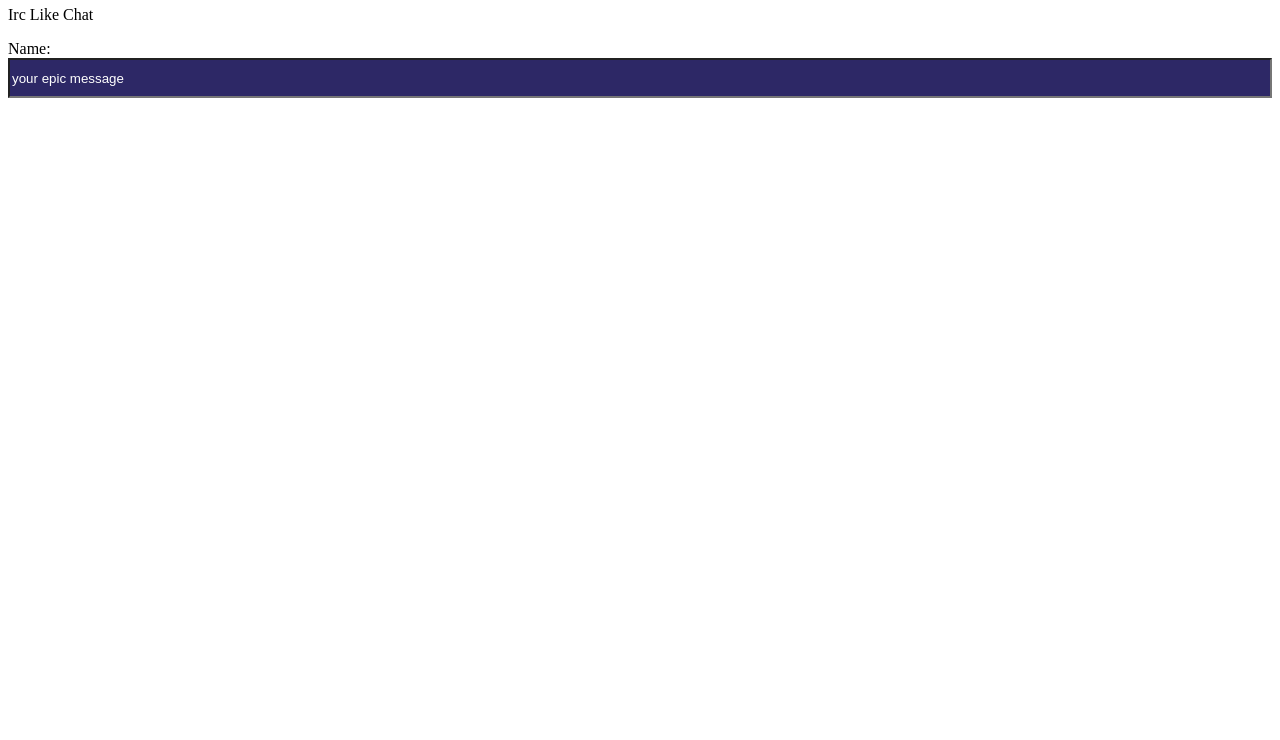
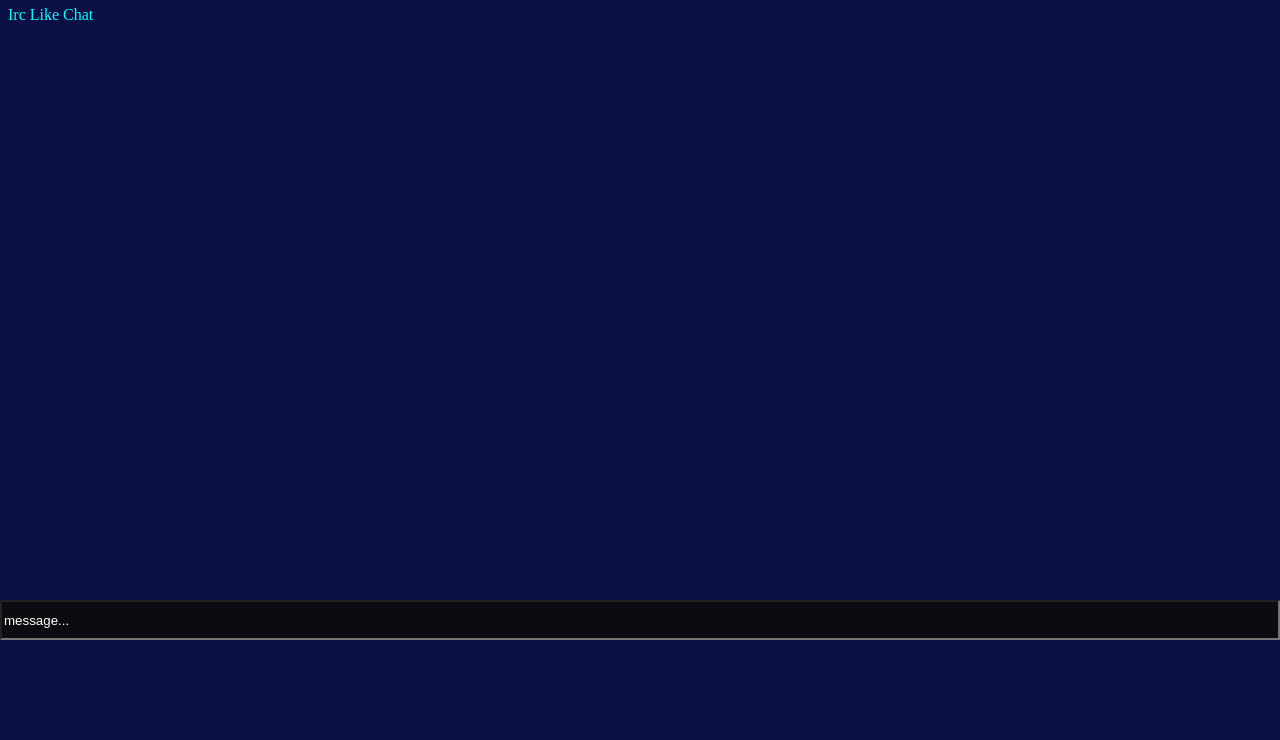
Before and after one commit to relayapp-chat/relay-web, a plain HTML site: page index.html in a window 1280 px wide. Shown: the part 60-800 px from the top of the page. Drawn offline with Linux system fonts and the light colour scheme.

Commit message:
better colors

```diff
--- a/index.html
+++ b/index.html
@@ -1,4 +1,4 @@
- <html>
+<html>
 <div id = "container">
 <head>
   <title>Relay Chat</title>
@@ -8,7 +8,8 @@
 <body>
  <center> <h1>relay-chat</h1> </center>
   <p>Irc Like Chat</p>
-  Name: <input type="text" id="myText" value="your epic message" size="35" maxlength="100">
+  <input type="text" id="textbox" id = "center" value="message..." size="35" maxlength="100" class = "center">
+  <button type="button" id = "submitbutton" class = "center" onclick="myFunction()>Send --></button>
 
 </body>
 </div>
--- a/style.css
+++ b/style.css
@@ -1,6 +1,39 @@
-#myText {
+#textbox {
   height: 5%;
   width: 100%;
-  background-color: #2d2866;
+  background-color: #0c0b0f;
   color:#ffffff;
+  position: absolute;
+  bottom: 10%;
+
 }
+
+h1 {
+  color:aqua
+
+}
+p{
+color: aqua
+}
+
+#submitbutton {
+  margin: auto;
+  width: 25%;
+  background-color: aqua;
+  border: 3px solid rgb(0, 0, 0);
+  padding: 10px;
+  position: absolute;
+  bottom: 0%;
+
+}
+.center {
+  margin: 0;
+  position: absolute;
+  left: 50%;
+  -ms-transform: translate(-50%, -50%);
+  transform: translate(-50%, -50%);
+}
+
+body {
+  background-color: #090F45;
+}
```
